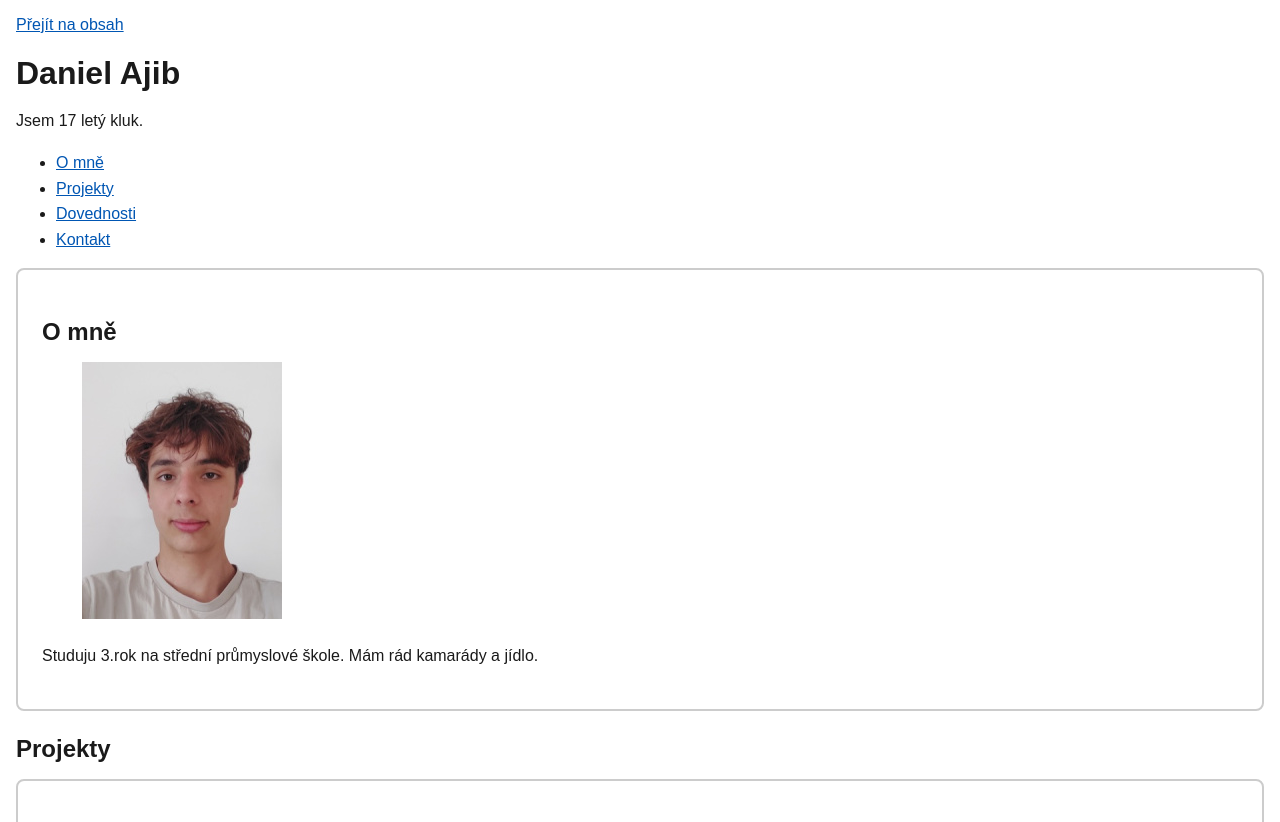
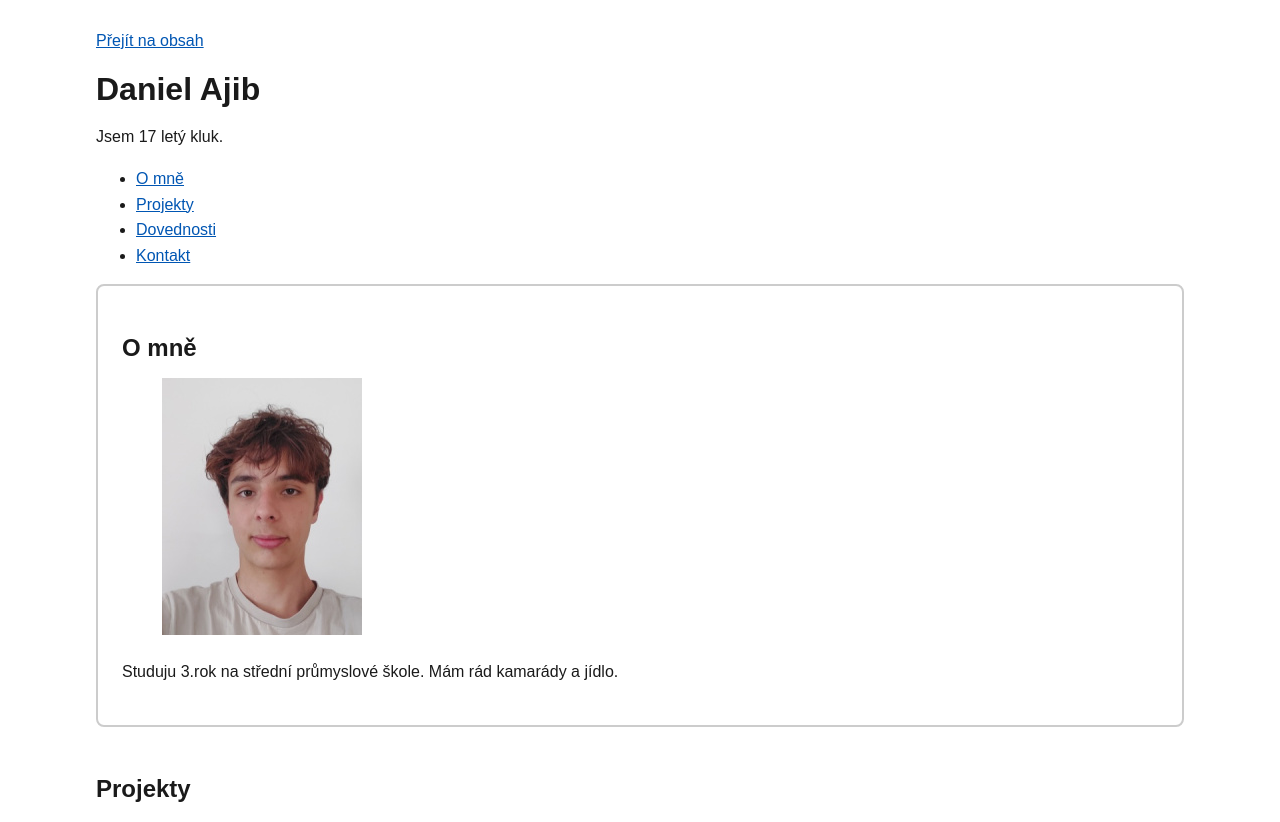
Before and after one commit to danielajib10-design/osobni-stranka, a plain HTML site: page index.html in a window 1280 px wide. Shown: the top 822 px of the page. Drawn offline with Linux system fonts and the light colour scheme; files that its build step writes are made by us from their sources.

Commit message:
feat: rozvrzeni pro tri sirky okna

```diff
--- a/style.css
+++ b/style.css
@@ -1,38 +1,3 @@
-@media (min-width: 40em) {
-  /* TODO */
-}
-
-@media (min-width: 60em) {
-  /* TODO */
-}
-
-@media (min-width: 80em) {
-  /* TODO */
-}
-
-@media (prefers-color-scheme: dark) {
-  :root {
-    /* TODO */
-  }
-}
-
-@media (prefers-contrast: more) {
-  /* TODO */
-}
-
-@media (prefers-reduced-motion: reduce) {
-  /* TODO */
-}
-
-@media (prefers-reduced-transparency: reduce) {
-  /* TODO */
-}
-
-@media (forced-colors: active) {
-  /* TODO */
-}
-
-
 
 :root {
   --bg-color: #ffffff;
@@ -74,3 +39,56 @@ img, table {
   border: 0.125rem solid #cccccc;
   border-radius: 0.5rem;
 }
+
+@media (min-width: 40em) {
+  nav ul {
+    flex-direction: row;
+    gap: 1.5rem;
+  }
+}
+
+@media (min-width: 60em) {
+  body {
+    max-width: 56rem;
+    margin: 0 auto;
+    padding: 2rem;
+  }
+}
+
+@media (min-width: 80em) {
+  body {
+    max-width: 72rem;
+  }
+
+  #projekty {
+    display: grid;
+    grid-template-columns: repeat(3, 1fr);
+    gap: 1.5rem;
+  }
+
+  #projekty h2 {
+    grid-column: 1 / -1;
+  }
+}
+
+@media (prefers-color-scheme: dark) {
+  :root {
+    /* TODO */
+  }
+}
+
+@media (prefers-contrast: more) {
+  /* TODO */
+}
+
+@media (prefers-reduced-motion: reduce) {
+  /* TODO */
+}
+
+@media (prefers-reduced-transparency: reduce) {
+  /* TODO */
+}
+
+@media (forced-colors: active) {
+  /* TODO */
+}
```
